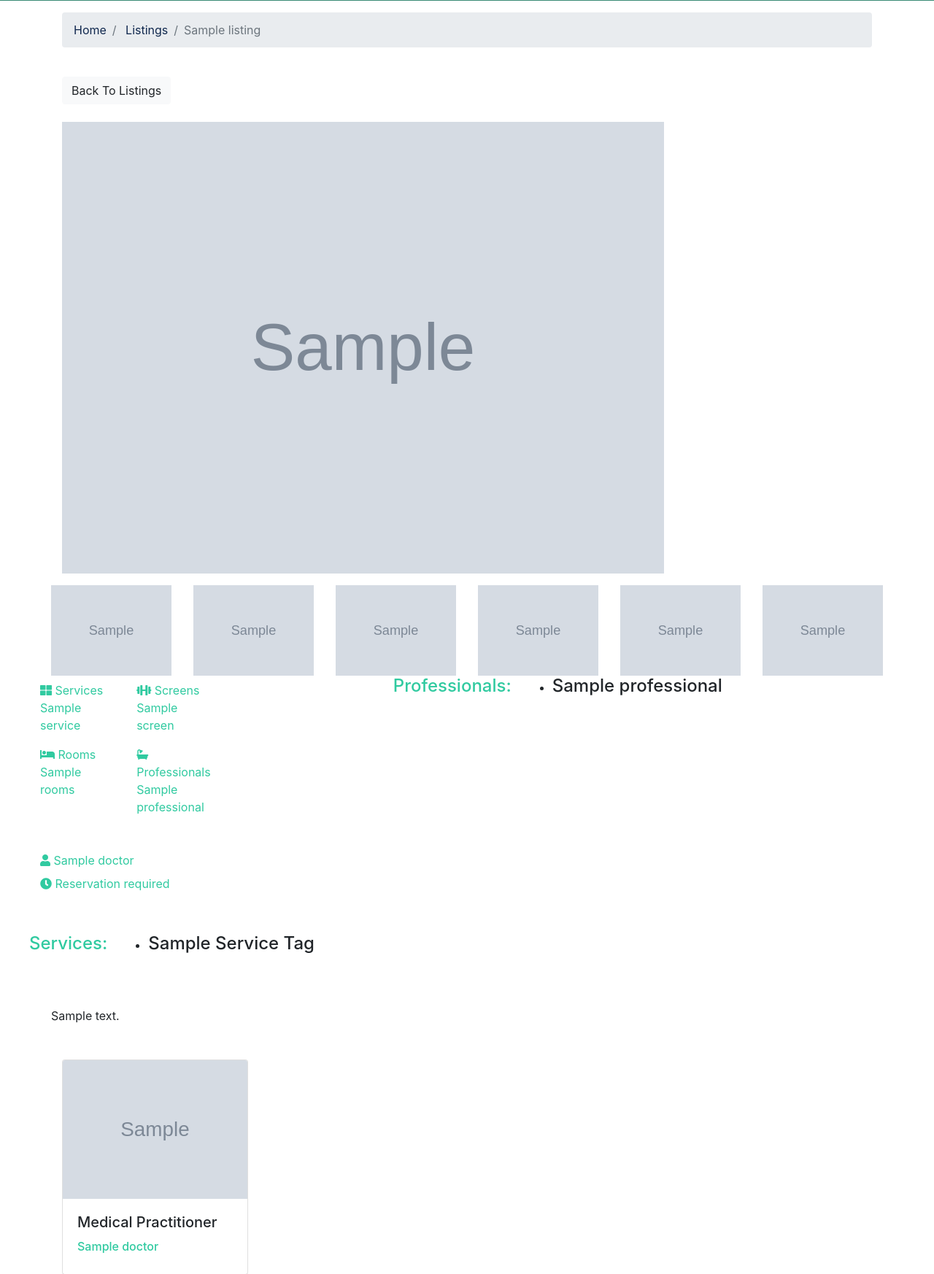
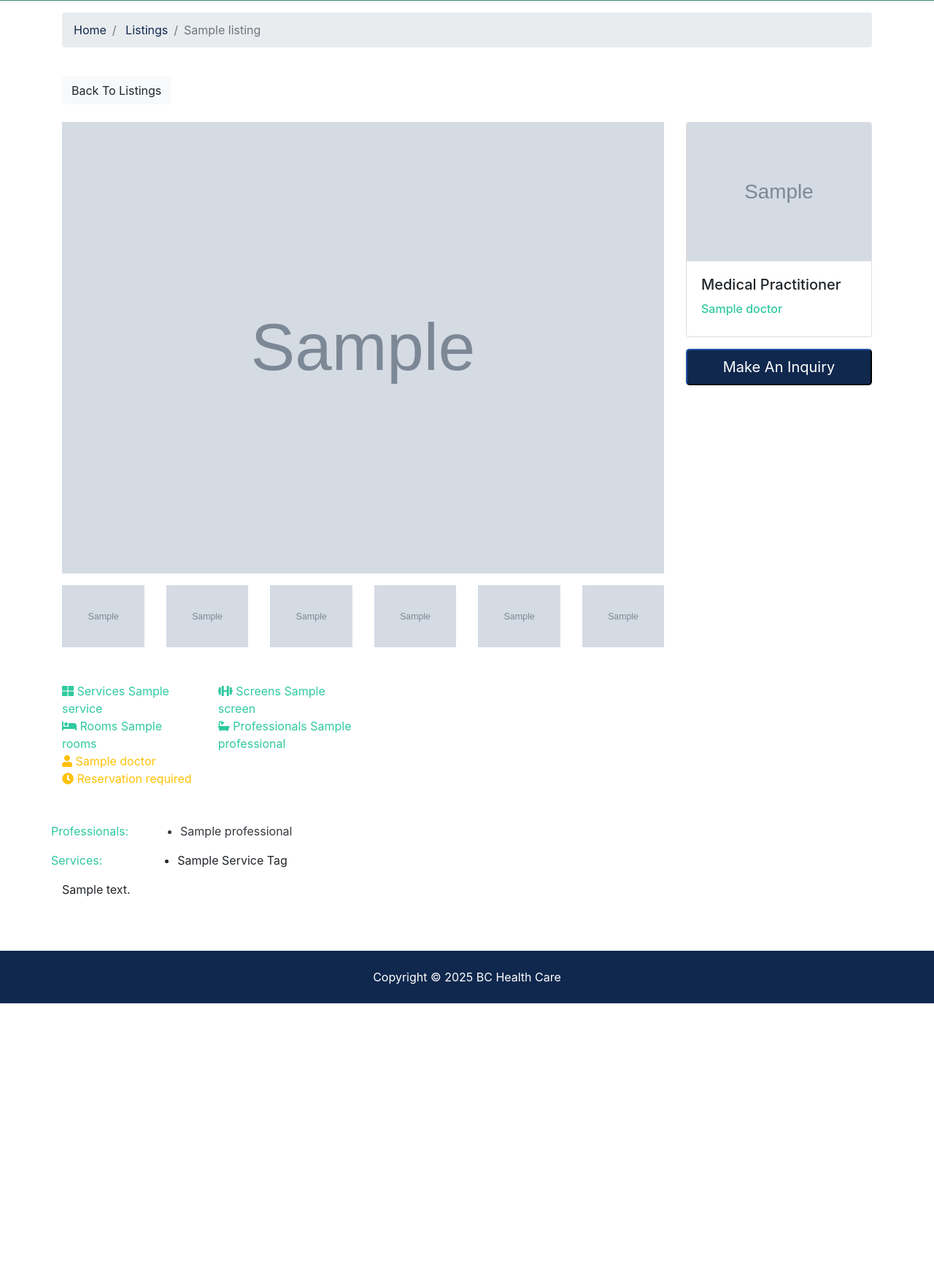
Before and after one commit to NaomiKwok/erb7, a Django app: template templates/listings/listing.html in a window 1280 px wide. Shown: the part 380-2126 px from the top of the page at 73% size. After the commit the page ends 1755 px from the top, so only its background shows below. Run offline with Django 5.2, Linux system fonts and the light colour scheme; the template is opened without the code that fills it: most values are stand-ins (such as "Sample title", 1, 10 or a date in 2020); grey boxes marked "Sample" are stand-in pictures; some libraries are stand-ins or nearby versions; grey boxes are pictures that could not be loaded.

Commit message:
Step 21 : final version completed

```diff
--- a/templates/listings/listing.html
+++ b/templates/listings/listing.html
@@ -50,7 +50,7 @@
               alt=""
               class="img-main img-fluid mb-3"
             />
-          </div>
+
           <!-- Thumbnails -->
           <div class="row mb-5 thumbs">
             {% if listing.photo_1 %}
@@ -149,63 +149,79 @@
                 </a>
               </div>
             {% endif %}
+          </div>
 
             <!-- Fields -->
           <div class="row mb-5 fields">
             <div class="col-md-6">
               <ul class="list-group list-group-flush">
-                <div class="row py-2 text-secondary">
-                  <div class="col-6"><i class="fas fa-th-large"></i> Services {{listing.service}}</div>
-                  <div class="col-6"><i class="fas fa-dumbbell"></i> Screens {{listing.screen}}</div>
+                <div class="row text-secondary">
+                  <div class="col-6">
+                    <i class="fas fa-th-large">
+                    </i> Services {{listing.service}}
                   </div>
-                <div class="row py-2 text-secondary">
-                  <div class="col-6"><i class="fas fa-bed"></i> Rooms {{listing.rooms}}</div>
-                  <div class="col-6"><i class="fas fa-bath"></i> Professionals {{listing.professional}}</div>
+                  <div class="col-6">
+                    <i class="fas fa-dumbbell"></i> Screens {{listing.screen}}
                   </div>
-                <hr />
-                <div class="row py-2 text-secondary">
-                  <div class="col-12"><i class="fas fa-user"></i> {{listing.doctor.name}}</div>
                 </div>
-                <div class="row text-secondary pb-2">
-                  <div class="col-12">
+                <div class="row text-secondary">
+                  <div class="col-6">
+                    <i class="fas fa-bed"></i> Rooms {{listing.rooms}}
+                  </div>
+                  <div class="col-6">
+                    <i class="fas fa-bath"></i> Professionals {{listing.professional}}
+                  </div>
+                </div>
+                <div class="row text-warning">
+                  <div class="col-6">
+                    <i class="fas fa-user"></i> {{listing.doctor.name}}
+                  </div>
+                </div>
+                <div class="row text-warning">
+                  <div class="col-6">
                     <i class="fas fa-clock"></i> Reservation required
                   </div>
                 </div>
               </ul>
             </div>
-
           </div>
 
             <!-- professional -->
-            <div class="row mb-5">
-              <h4 class="mr-3 text-secondary">Professionals: </h4>
+            <div class="row text-dark">
+              <p class="mr-3 text-secondary">Professionals:</p>
+                <div class="col-5">
                   {% if listing.professionals.all %} <!-- Check if there are any professionals -->
+                    {% for professional in listing.professionals.all %}
                       <ul>
-                {% for professional in listing.professional.all %}
-              <!-- Access fields from the Subject model (e.g., name)-->
-                <li class="mr-3"><h4>{{ professional.name }}</h4></li>
+                        <li class="mr-3"><p>{{ professional.name }}</p></li> <!-- Access fields from the Subject model (e.g., name)-->
+                      </ul>
                     {% endfor %}
-              </ul>
                   {% else %}
-              <h4> No Professionals </h4>
+                    <p> No Professionals </p>
                   {% endif %}
+                </div>
             </div>
 
             <!-- services -->
-            <div class="row mb-5">
-              <h4 class="mr-3 text-secondary">Services: </h4>
+            <div class="row mb-6">
+              <p class="mr-5 text-secondary">Services:</p>
+                <div class="col-6">
                   {% if listing.services.all %}
                     {% for service_tag in listing.services.all %}
                       <ul>
-                <li class="mr-3"><h4>{{ service_tag.name | title }}</h4></li>
+                        <li class="mr-3"><p>{{ service_tag.name | title }}</p></li>
                       </ul>
                   {% endfor %}
                 {% else %}
-                <h4> No Services </h4>
+                  <p> No Services </p>
                 {% endif %}
                 </div>
+            </div>
 
-            <div class="col-md-12">{{listing.description}}</div>
+            <!--Description -->
+            <div class="row mb-5">
+              <div class="col-md-12">{{listing.description}} </div>
+            </div>
           </div>
             <div class="col-md-3">
             <div class="card mb-3">
```
Lines whose indentation alone changed are shown as unchanged.
